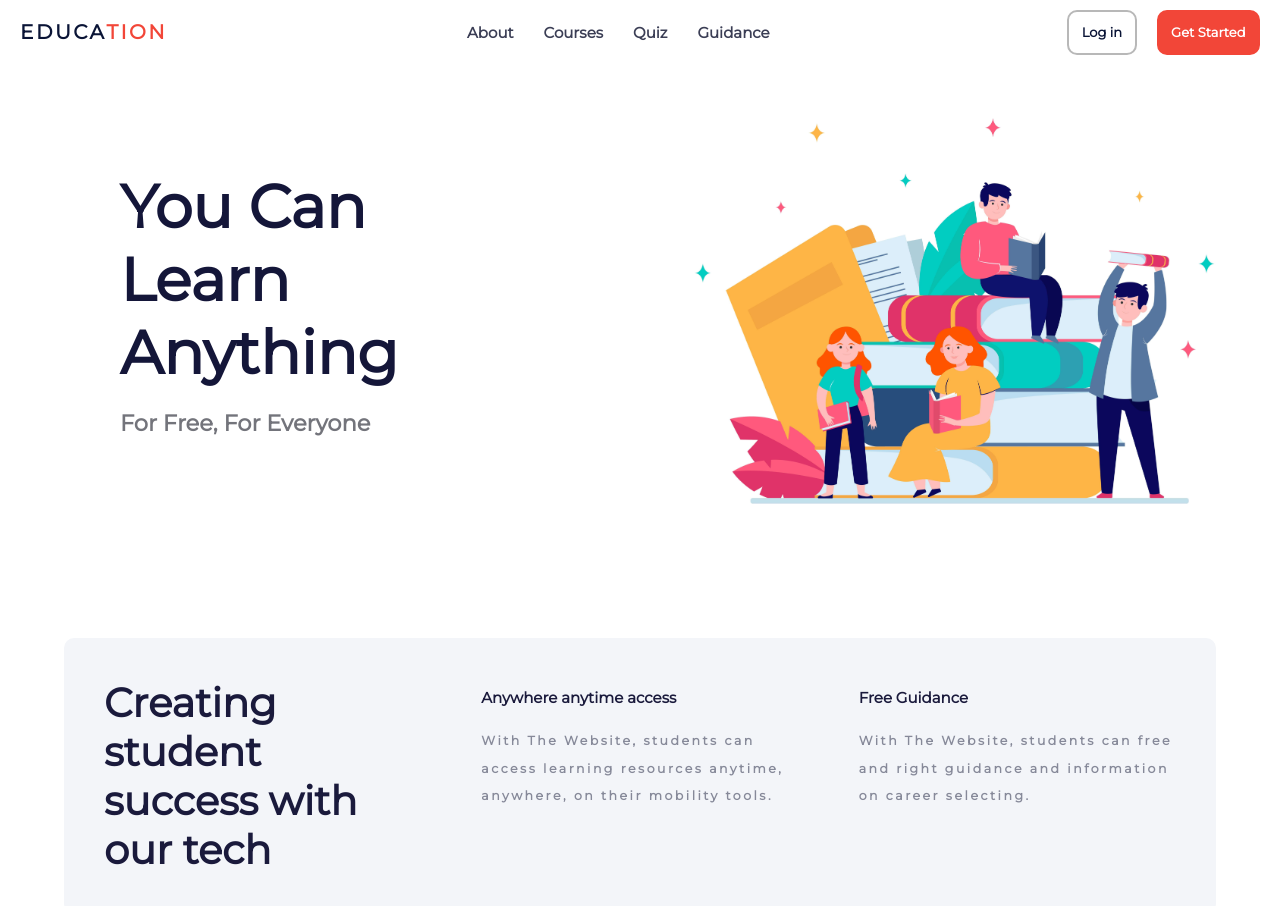
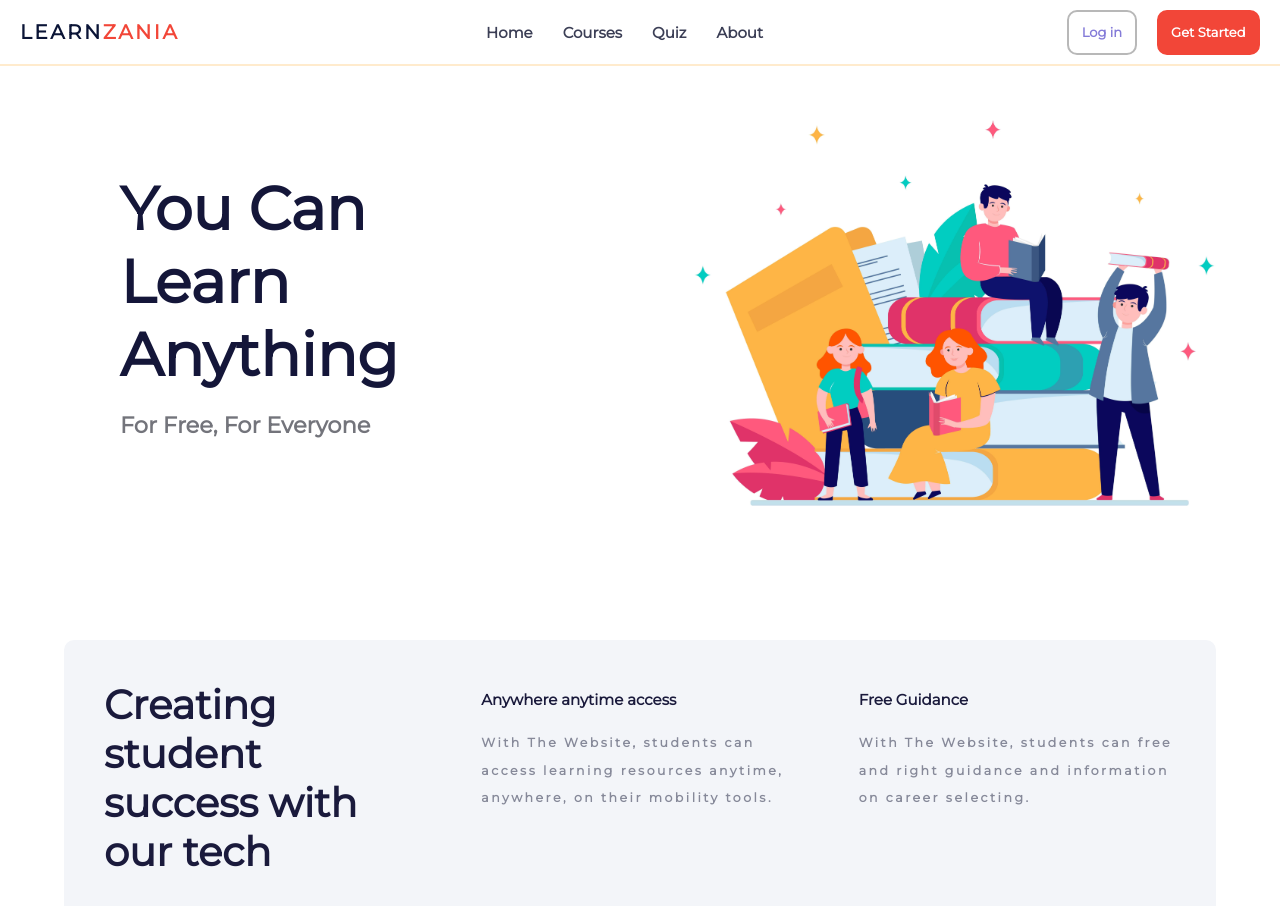
Before and after one commit to Akshima-Ghai/OneEducationalWebsiteForAll, a React (Create React App) app: page / in a window 1280 px wide. Shown: the top 906 px of the page. Built offline with nearby package versions, Linux system fonts and the light colour scheme.

Commit message:
Navbar changes added

```diff
--- a/src/App.js
+++ b/src/App.js
@@ -1,18 +1,18 @@
-import React from 'react'
-import { Route, Switch } from 'react-router';
-import './App.css';
+import React from "react";
+import { Route, Switch } from "react-router";
+import "./App.css";
 
-import Layout from './components/Layout/Layout'
-import { Home, Login, Signup, About } from './pages/PageSrc'
+import Layout from "./components/Layout/Layout";
+import { Home, Login, Signup, About } from "./pages/PageSrc";
 
 function App() {
   return (
     <Layout>
       <Switch>
-        <Route path="/about" exact component={About} />
-        <Route path="/signup" exact component={Signup} />
-        <Route path="/login" exact component={Login} />
-        <Route path="/" exact component={Home} />
+        <Route exact path="/" component={Home} />
+        <Route path="/about" component={About} />
+        <Route path="/signup" component={Signup} />
+        <Route path="/login" component={Login} />
       </Switch>
     </Layout>
   );
--- a/src/components/Header/Header.css
+++ b/src/components/Header/Header.css
@@ -3,8 +3,24 @@
   align-items: center;
   justify-content: space-between;
   padding: .75rem 1rem;
+  position: sticky;
+  top: 0;
+  overflow: hidden;
+  border-bottom: 2px solid blanchedalmond;
+}
+.header.active {
+  background: black;
+  border-bottom: 2px solid gray;
 }
 
+.scroll_color_change.active {
+  color: white;
+
+}
+.scroll_color_change:hover {
+  background: #f24638ed;
+  color: white;
+}
 .header__h1 {
   padding: 1rem;
   color: #0a1436;
@@ -13,11 +29,17 @@
   text-transform: uppercase;
   cursor: pointer;
 }
+.header__h1.active {
+  color: white;
+}
 
 .header__h1--label {
   color: #f24638;
   font-size: 2rem;
   cursor: pointer;
+}
+.header__h1--label.active {
+  color: rgb(204, 47, 204);
 }
 
 .header_toggle--btn {
@@ -51,10 +73,12 @@
 .header__btn--login a{
   border-radius: 10px;
   margin-right: 2rem;
-  color: #0a1436;
+  color: #847bd8;
   border: 2px solid #b8b8b8;
 }
-
+.header__btn--login.active {
+  color: white;
+}
 .header__btn--get a{
   border-radius: 10px;
   margin-right: 1rem;
@@ -62,6 +86,7 @@
   border: 2px solid #f24638;
   background-color: #f24638;
 }
+
 .header__btn--get a:hover{
   border: 2px solid #d13d30;
   background-color: #d13d30;
--- a/src/components/Header/Header.js
+++ b/src/components/Header/Header.js
@@ -1,15 +1,23 @@
-import React from 'react'
-import './Header.css'
-import { Link,withRouter } from 'react-router-dom'
-
-import Nav from './../Nav/Nav'
+import React, { useState } from "react";
+import "./Header.css";
+import { Link, withRouter } from "react-router-dom";
+import Nav from "./../Nav/Nav";
 
 const Header = (props) => {
+  const [changeColor, setChangeColor] = useState(false);
+  const ChangeNavColor = () => {
+    if (window.scrollY > 70) {
+      setChangeColor(true);
+    } else {
+      setChangeColor(false);
+    }
+  };
+  window.addEventListener("scroll", ChangeNavColor);
   return (
-    <header className="header">
+    <header className={changeColor? "header active" : "header"}>
       <div onClick={() => props.history.push("/")}>
-        <h1 className="header__h1">
-          Educa<label className="header__h1--label">tion</label>
+        <h1 className={changeColor? "header__h1 active" : "header__h1"}>
+          LEARN<label className={changeColor? "header__h1--label active" : "header__h1--label"}>Zania</label>
         </h1>
       </div>
       <div onClick={props.toggleSD} className="header_toggle--btn">
@@ -20,12 +28,16 @@ const Header = (props) => {
       <Nav />
       <div className="header__btn--container">
         <ul className="header__btn--ul">
-          <li className="header__btn--login header__btn--a"><Link to="/login">Log in</Link></li>
-          <li className="header__btn--get header__btn--a"><Link to="/guidence">Get Started</Link></li>
+          <li className="header__btn--login header__btn--a">
+            <Link to="/login" className={changeColor? "scroll_color_change active" : "scroll_color_change"}>Log in</Link>
+          </li>
+          <li className="header__btn--get header__btn--a">
+            <Link to="/guidence">Get Started</Link>
+          </li>
         </ul>
       </div>
     </header>
-  )
-}
+  );
+};
 
-export default withRouter(Header)
+export default withRouter(Header);
--- a/src/components/Nav/Nav.js
+++ b/src/components/Nav/Nav.js
@@ -1,17 +1,17 @@
-import React from 'react'
-import './Nav.css'
+import React, {useState} from "react";
+import "./Nav.css";
+import NavLink from "./../UI/NavLink/NavLinks";
 
-import NavLink from './../UI/NavLink/NavLinks'
+export default function Nav(props) {
 
-export default function Nav(props){
-    return (
-        <nav className="header__nav">
-            <ul className="header__ul">
-                <NavLink href="/about" >About</NavLink>
-                <NavLink href="/feature" >Courses</NavLink>
-                <NavLink href="/feature" >Quiz</NavLink>
-                <NavLink href="/feature" >Guidance</NavLink>
-            </ul>
-        </nav>
-    )
+  return (
+    <nav className="header__nav ">
+      <ul className="header__ul">
+        <NavLink href="/">Home</NavLink>
+        <NavLink href="/feature">Courses</NavLink>
+        <NavLink href="/feature">Quiz</NavLink>
+        <NavLink href="/about">About</NavLink>
+      </ul>
+    </nav>
+  );
 }
--- a/src/components/UI/NavLink/NavLinks.css
+++ b/src/components/UI/NavLink/NavLinks.css
@@ -1,4 +1,4 @@
-.header__nav--li a {
+.header__nav--li a{
   display: inline-block;
   text-decoration: none;
   color: #3b3e55;
@@ -6,6 +6,9 @@
   font-size: 1.5rem;
   padding: 1.5rem;
 }
+.nav_scroll_color_change.ac {
+  color: white;
+}
 
 .header__nav--li a:hover {
   color: #f24638;
--- a/src/components/UI/NavLink/NavLinks.js
+++ b/src/components/UI/NavLink/NavLinks.js
@@ -1,13 +1,24 @@
-import React from 'react'
+import React, {useState} from 'react'
 import { NavLink } from 'react-router-dom'
 import './NavLinks.css'
 
 export default function NavLinks(props) {
+  const [changeColor, setChangeColor] = useState(false);
+    const ChangeNavColor = () => {
+      if (window.scrollY > 70) {
+        setChangeColor(true);
+      } else {
+        setChangeColor(false);
+      }
+    };
+    window.addEventListener("scroll", ChangeNavColor);
   return (
+
     <li className="header__nav--li">
-      <NavLink to={`${props.href}`} exact={true}>
+      <NavLink className={changeColor? "nav_scroll_color_change ac" : "nav_scroll_color_change"} to={`${props.href}`} exact={true}>
         {props.children}
       </NavLink>
     </li>
+
   )
 }
```
Also changed, not shown: 1 other file (tests, documents, lock files or other folders).
